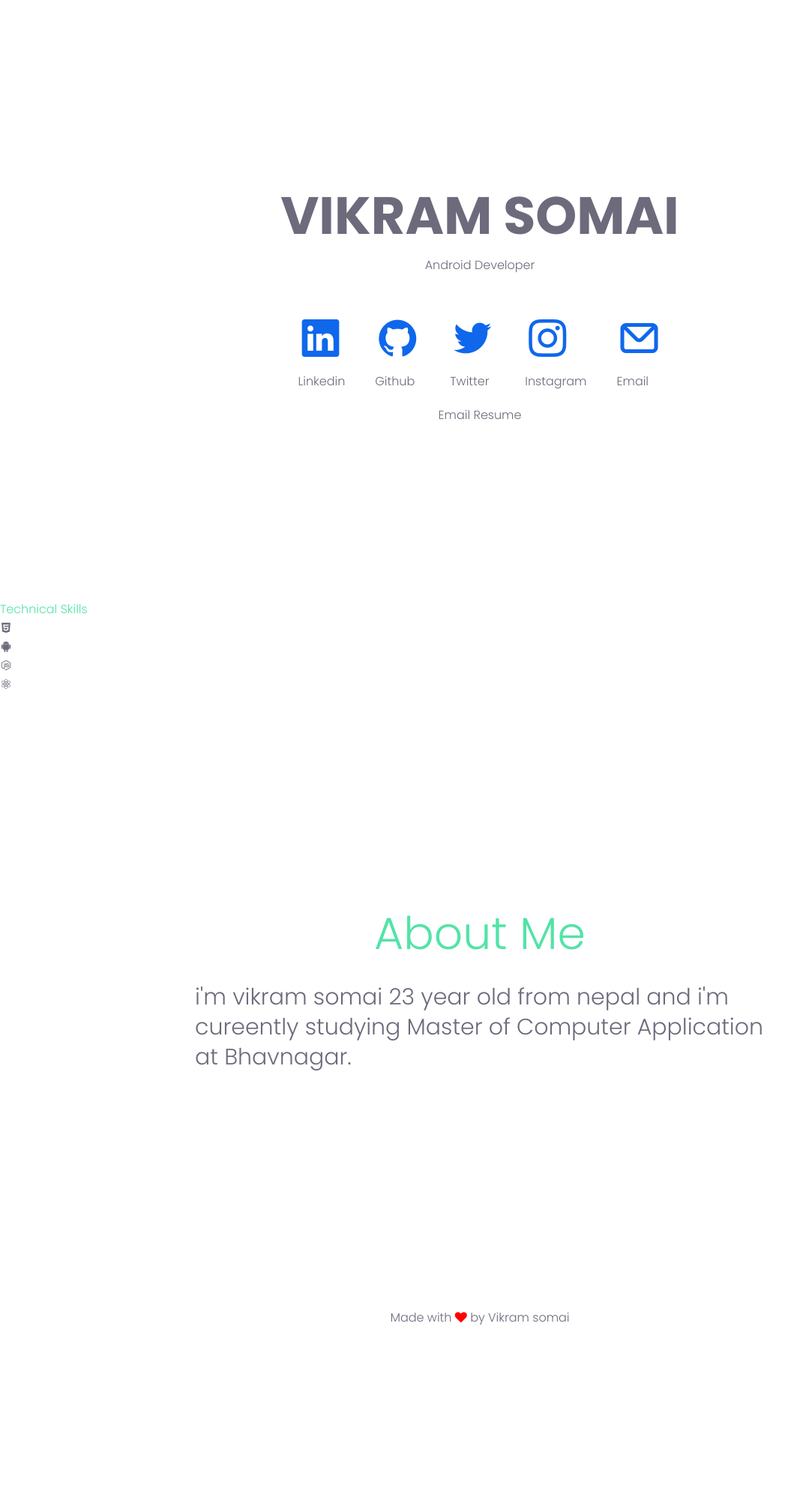
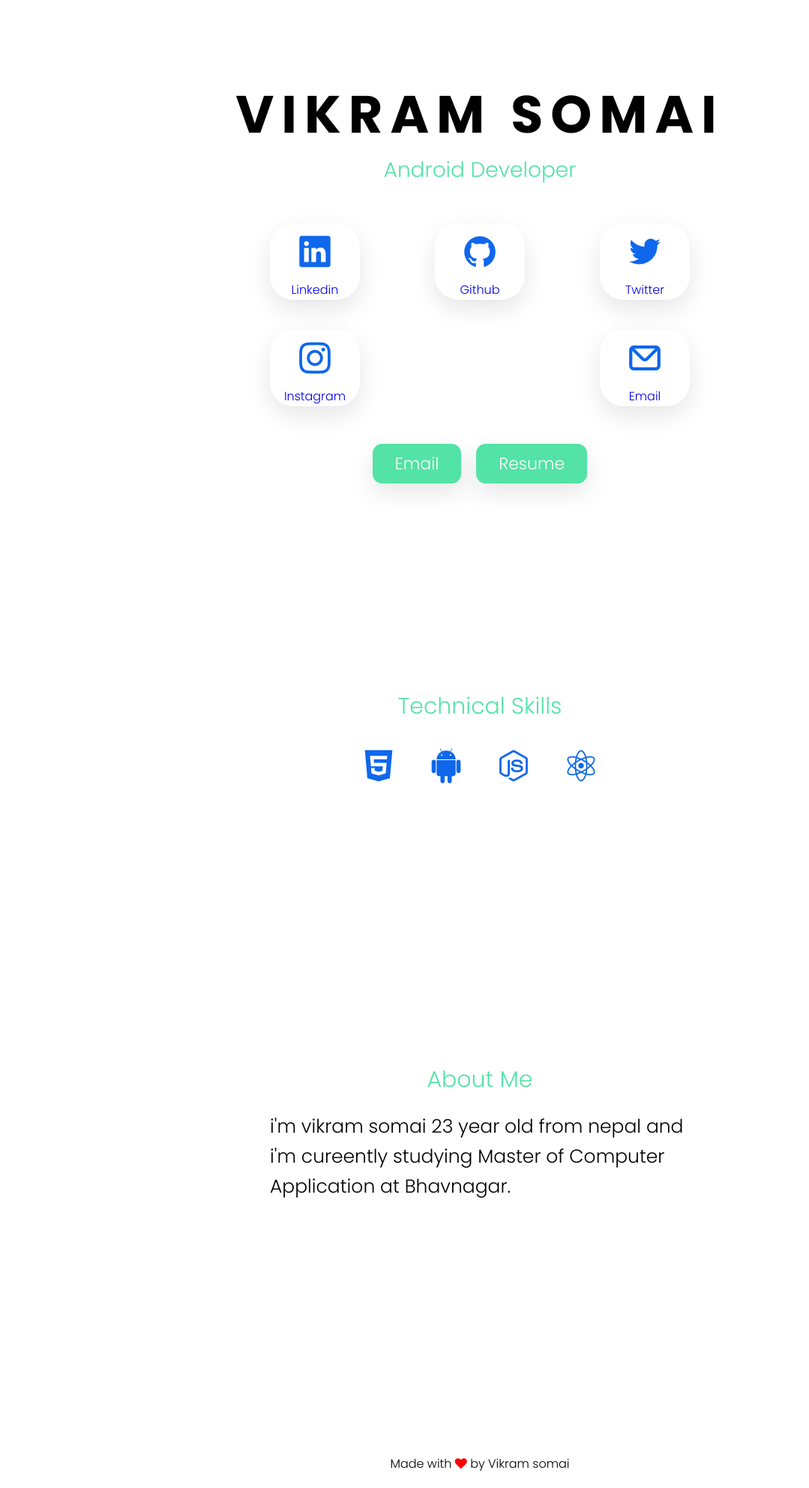
Before and after one commit to vikramsomai/vikramsomai.github.io, a PHP site: page / in a window 1280 px wide. Shown: the whole page at 75% size, without its empty margins (0-1079 px from the left). Before the commit the page ends 1768 px from the top, so only its background shows below. Run offline with PHP 8.4, Linux system fonts and the light colour scheme.

Commit message:
Update style.css

```diff
--- a/style.css
+++ b/style.css
@@ -1,62 +1,80 @@
-
 :root{
     --head-color-name:#53e3a6;
 }
 *{
     margin:0;
     /* background: hsl(250, 60%, 99%); */
-
-
-    color: hsl(250,8%,45%);
     padding:0;
     text-decoration: none;
     box-sizing: border-box;
     scroll-behavior: smooth;
     font-family: 'Poppins', sans-serif;
 }
-a:hover{
-    color:var(--head-color-name);
-}
-#home,#about,#skill,#services{
-    height: 100vh;
-}
-.navbar{
-    height: 80px;
+.container{
     display: flex;
     justify-content: center;
     align-items: center;
-    width:100% auto;
+    flex-direction: column;
 }
-.navbar .logo{
-    width:50%;
+.connect{
+    display: flex;
+    justify-content: center;
+    margin: 20px;
 }
-.navbar .nav-list ul{
-    display: flex;
-    justify-content: space-between;
+.connect .btn{
+    padding: 10px;
+    padding-left:30px;
+    padding-right: 30px;
+    font-size: 22px;
+    font-weight: 400;
+    background-color: #53e3a6;
+box-shadow: 0 0.75rem 2rem 0 rgba(0, 0, 0, 0.1);
+  border-radius: 0.8rem;
+  color:#FFF;
+  margin: 10px;
 
 }
-.nav-list ul li{
-    margin: 10px;
-    font-weight: 400;
-    list-style: none;
-
+#skill{
+ margin-top: 20px;
+ display: flex;
+ justify-content: center;
+ align-items: center;
+ flex-direction: column;
+}
+.language{
+    display: flex;
+    flex-wrap: wrap;
+}
+.lang{
+    margin: 20px;
+}
+#skill .title
+{
+    font-size: 30px;
+}
+#home{
+   margin-top: 100px;
+}
+#home,#about,#skills{
+    height: 100vh;
 }
 .profile,#about{
     display: flex;
     justify-content: center;
     align-items: center;
-    height: 100vh;
     width:100%;
 }
 #about{
+    margin-top: 40px;
 flex-direction: column;
 }
 #about .title{
-    font-size: 60px;
+    font-size: 30px;
+
 }
 .about-data{
-    max-width:800px;
-    font-size: 30px;
+    max-width:600px;
+    font-size: 25px;
     padding: 20px;
     line-height: 40px;
 }
@@ -70,27 +88,48 @@ flex-direction: column;
 }
 .social{
     /* line-height: 60px; */
-    margin-top:20px;
+    margin-top:30px;
     display: flex;
+    width:600px;
+    flex-wrap: wrap;
+    /* width:100%; */
     justify-content: space-between;
-    flex-wrap: wrap;
     align-items: center;
 }
 .link{
     margin:20px;
+    width:120px;
+    display: flex;
+    justify-content: center;
+    align-items: center;
+    background: rgba(255, 255, 255, 0.375);
+  box-shadow: 0 0.75rem 2rem 0 rgba(0, 0, 0, 0.1);
+  border-radius: 2rem;
+  text-align: center;
+  align-self: center;
+  border: 1px solid rgba(255, 255, 255, 0.125);
 
 }
-.social a i{
+.social a .uil,.uil{
     /* margin:20px; */
     text-align: center;
-    font-size: 60px;
+    font-size: 50px;
     color: #0F67EC;
     text-align: center;
 }
 .intro{
     display: flex;
+
     align-items: center;
     flex-direction: column;
+}
+.intro h1{
+    letter-spacing:10px;
+}
+.intro p{
+    font-size: 28px;
+    font-weight: 400;
+    color:var(--head-color-name)
 }
  #download{
     line-height: 40px;
@@ -113,6 +152,9 @@ flex-direction: column;
 .profile .intro h1{
     font-size: 40px;
 }
+.social{
+    width:100%;
+}
 }
 #footer{
 display: flex;
```
